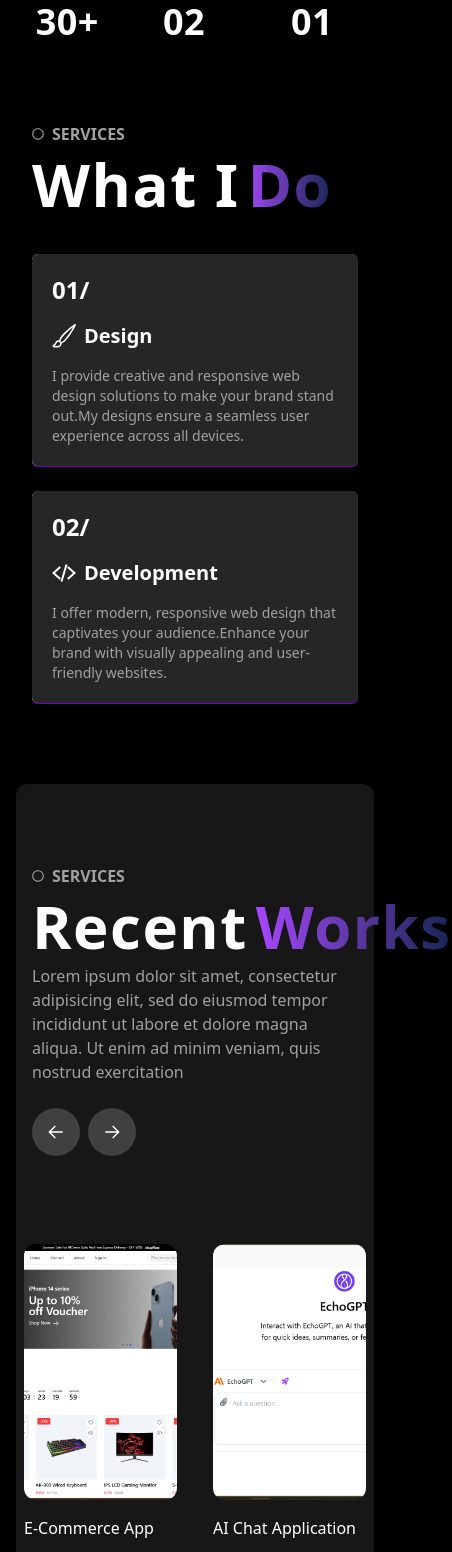
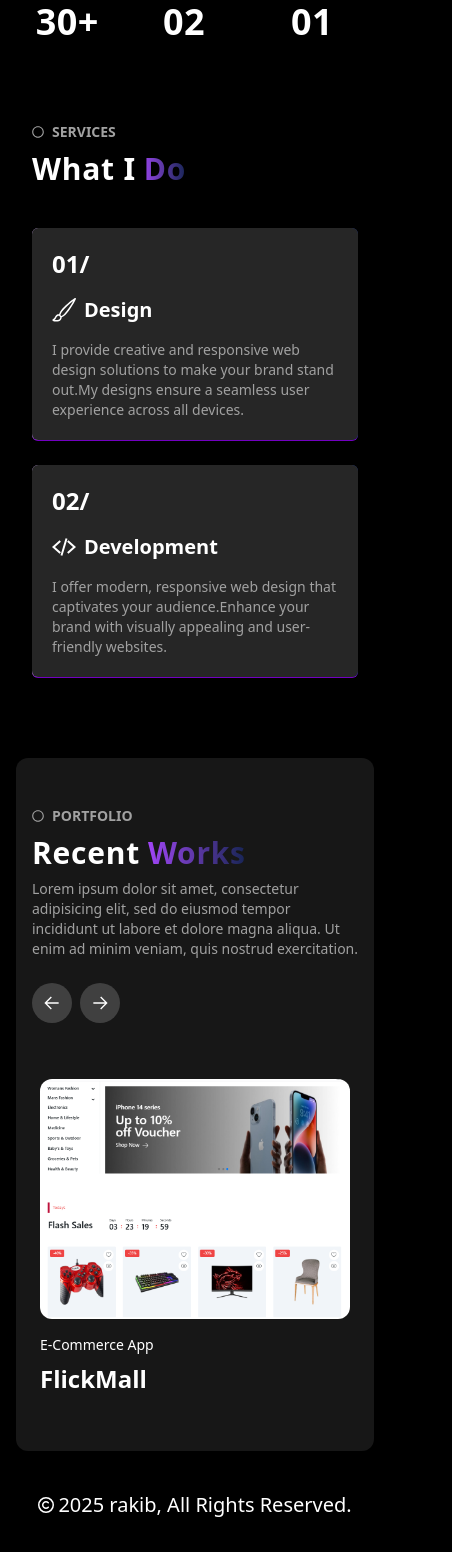
Before and after one commit to rakibul12212/portfolio, a Next.js app: page / in a window 390 px wide. Shown: the part 980-2532 px from the top of the page, 452 px wide, since content can reach past the window. Built offline with nearby package versions, Linux system fonts and the light colour scheme.

Commit message:
porfolio responsive

```diff
--- a/src/component/UI/PortfolioCard.jsx
+++ b/src/component/UI/PortfolioCard.jsx
@@ -4,19 +4,19 @@ import Image from "next/image";
 import React from "react";
 import { Swiper, SwiperSlide } from "swiper/react";
 import { FreeMode, Navigation } from "swiper/modules";
-
+import { HiArrowNarrowRight } from "react-icons/hi";
 import "swiper/css";
 import "swiper/css/navigation";
 import "swiper/css/free-mode";
 
 const PortfolioCard = () => {
   return (
-    <div className="">
+    <div className="px-4 sm:px-6 md:px-8 ">
       <Swiper
         modules={[FreeMode, Navigation]}
-        spaceBetween={20}
+        spaceBetween={16}
         freeMode={true}
-        slidesPerView={2}
+        slidesPerView={1}
         navigation={{
           nextEl: ".next-btn",
           prevEl: ".prev-btn",
@@ -38,14 +38,10 @@ const PortfolioCard = () => {
                   height={320}
                   src={image}
                   alt={name}
-                  className="w-full h-64 object-cover rounded-xl mb-4"
+                  className="w-full h-60 sm:h-64 object-cover rounded-xl mb-4"
                 />
-                <div className=" flex flex-wrap gap-2 text-md mb-2">
-
-                    <span
-
-                      className="group relative overflow-hidden inline-block"
-                    >
+                <div className="flex flex-wrap gap-2 text-sm sm:text-md mb-2">
+                  <span className="group relative overflow-hidden inline-block">
                     <span className="block transition-all duration-300 group-hover:-translate-y-full">
                       {text}
                     </span>
@@ -53,10 +49,11 @@ const PortfolioCard = () => {
                       {text}
                     </span>
                   </span>
-
                 </div>
 
-                <h2 className="text-4xl font-semibold">{name}</h2>
+                <h2 className="text-2xl sm:text-3xl md:text-4xl font-semibold group relative transition-all duration-300 hover:before:content-['→'] hover:before:mr-1">
+                  {name}
+                </h2>
               </div>
             </SwiperSlide>
           );
--- a/src/component/UI/homepage/pages/Portfolio.jsx
+++ b/src/component/UI/homepage/pages/Portfolio.jsx
@@ -2,41 +2,43 @@
 import Container from "../../Container";
 import PortfolioCard from "../../PortfolioCard";
 import { FaRegCircle } from "react-icons/fa";
-import { GrLinkPrevious } from "react-icons/gr";
-import { GrLinkNext } from "react-icons/gr";
+import { GrLinkPrevious, GrLinkNext } from "react-icons/gr";
 
 const Portfolio = () => {
   return (
-    <div className="bg-neutral-900 rounded-xl">
-      <Container className="px-0 md:px-48 py-20">
+    <div className="bg-neutral-900 rounded-xl pb-12 sm:pb-8 md:pb-20">
+      <Container className="px-4 sm:px-6 md:px-48 py-12 sm:py-16 md:py-20">
+        {/* Header */}
         <div className="flex items-center gap-x-2 text-neutral-400 pb-2">
           <span>
             <FaRegCircle size={12} />
           </span>
-          <p className="font-semibold">SERVICES</p>
+          <p className="text-sm sm:text-base font-semibold">PORTFOLIO</p>
         </div>
 
+        {/* Title */}
         <div>
-          <p className="text-6xl font-bold tracking-wide">
+          <p className="text-3xl sm:text-4xl md:text-6xl font-bold tracking-wide leading-tight">
             Recent
-            <span className="ps-2 text-6xl font-semibold bg-gradient-to-r from-purple-500 to-blue-950 bg-clip-text text-transparent">
+            <span className="ps-2 text-3xl sm:text-4xl md:text-6xl font-semibold bg-gradient-to-r from-purple-500 to-blue-950 bg-clip-text text-transparent">
               Works
             </span>
           </p>
         </div>
 
-        <p className="text-neutral-400 pt-2 max-w-[500px]">
+        {/* Description */}
+        <p className="text-sm sm:text-base text-neutral-400 pt-2 max-w-full md:max-w-[500px]">
           Lorem ipsum dolor sit amet, consectetur adipisicing elit, sed do
           eiusmod tempor incididunt ut labore et dolore magna aliqua. Ut enim ad
-          minim veniam, quis nostrud exercitation
+          minim veniam, quis nostrud exercitation.
         </p>
 
-        {/* Buttons outside PortfolioCard */}
+        {/* Navigation Buttons */}
         <div className="flex gap-2 mt-6">
-          <button className="prev-btn p-4 bg-neutral-700 rounded-full hover:bg-gradient-to-r from-purple-500/40 to-blue-500/40 transition-all duration-300 transform ">
+          <button className="prev-btn p-3 sm:p-4 bg-neutral-700 rounded-full hover:bg-gradient-to-r from-purple-500/40 to-blue-500/40 transition-all duration-300 transform">
             <GrLinkPrevious />
           </button>
-          <button className="next-btn px-4 py-2 bg-neutral-700 rounded-full hover:bg-gradient-to-r from-purple-500/40 to-blue-500/40 transition-all duration-300 transform ">
+          <button className="next-btn p-3 sm:px-4 sm:py-2 bg-neutral-700 rounded-full hover:bg-gradient-to-r from-purple-500/40 to-blue-500/40 transition-all duration-300 transform">
             <GrLinkNext />
           </button>
         </div>
--- a/src/component/UI/homepage/pages/Services.jsx
+++ b/src/component/UI/homepage/pages/Services.jsx
@@ -12,14 +12,18 @@ const Services = () => {
           <span>
             <FaRegCircle size={12} />
           </span>
-          <p className="font-semibold ">SERVICES</p>
+          <p className="text-sm sm:text-base font-semibold">SERVICES</p>
         </div>
-        <p className="text-6xl font-bold tracking-wide">
-          What I
-          <span className="ps-2 text-6xl font-semibold bg-gradient-to-r from-purple-500 to-blue-950 bg-clip-text text-transparent">
-            Do
-          </span>
-        </p>
+
+        {/* Title */}
+        <div>
+          <p className="text-3xl sm:text-4xl md:text-6xl font-bold tracking-wide leading-tight">
+            What I
+            <span className="ps-2 text-3xl sm:text-4xl md:text-6xl font-semibold bg-gradient-to-r from-purple-500 to-blue-950 bg-clip-text text-transparent">
+              Do
+            </span>
+          </p>
+        </div>
       </div>
       {/* main content */}
       <div className="pt-10">
```
Lines whose indentation alone changed are shown as unchanged.
